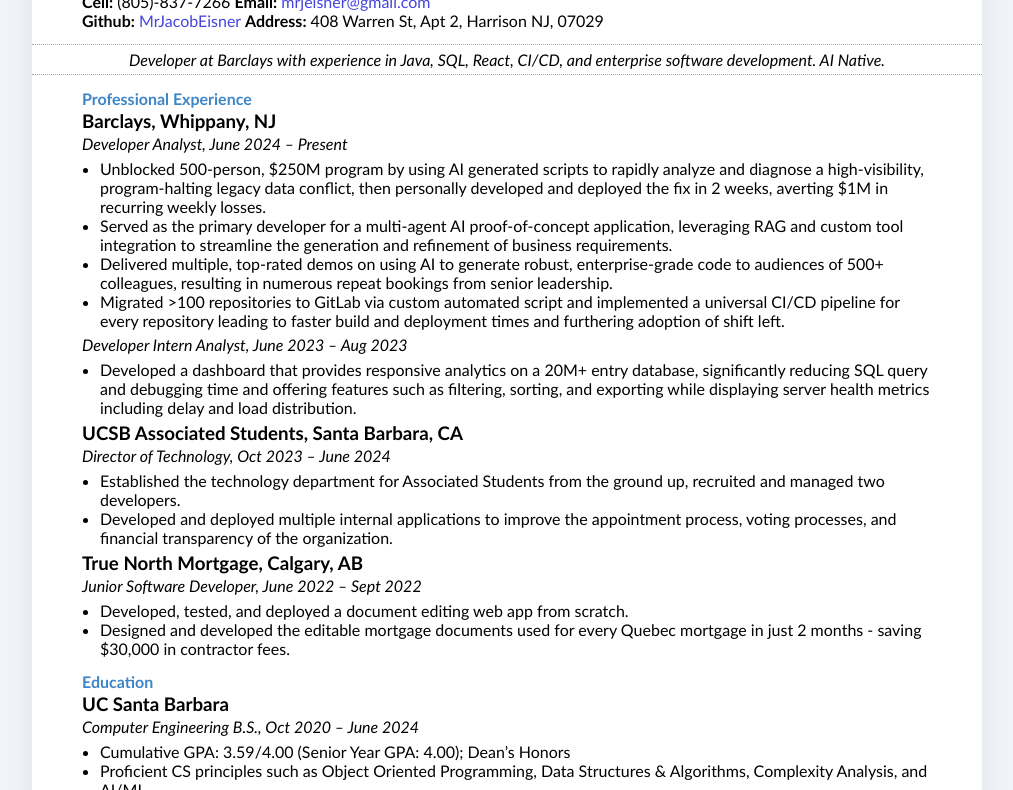
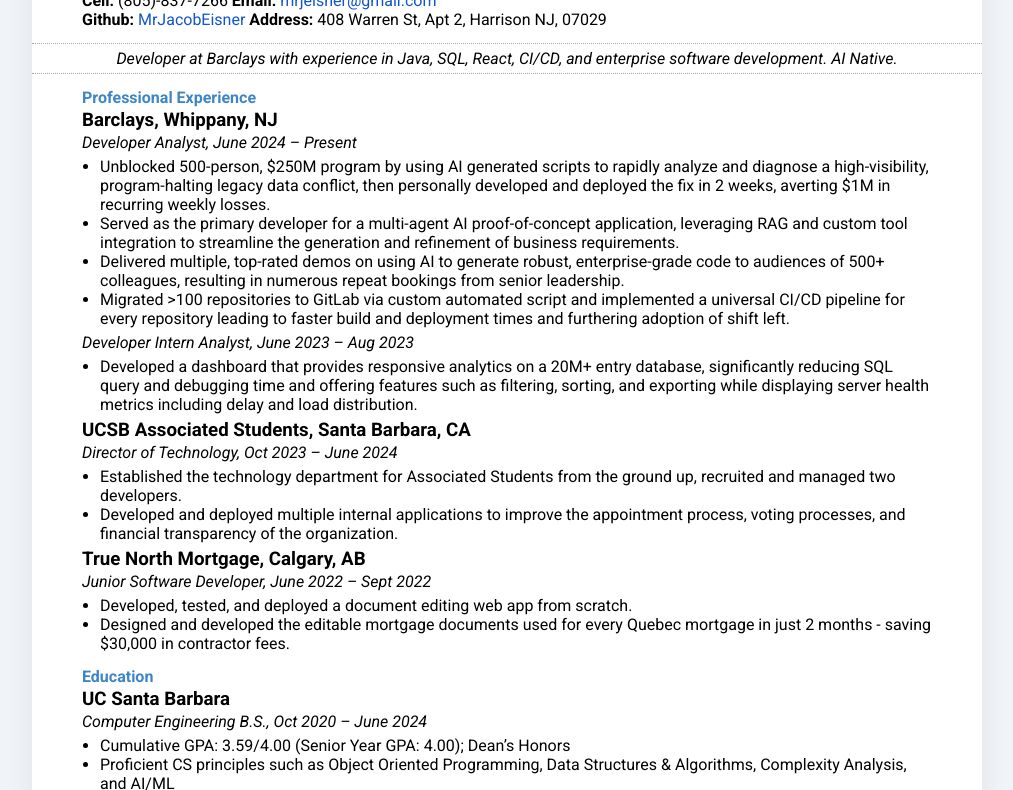
Before and after one commit to MrJacobEisner/resume, a plain HTML site: page index.html in a window 1280 px wide. Shown: the part 108-898 px from the top of the page, without its empty margins (133-1146 px from the left). Drawn offline with Linux system fonts and the light colour scheme.

Commit message:
Actual finishing touches

```diff
--- a/index.html
+++ b/index.html
@@ -7,7 +7,7 @@
     li,
     i,
     a {
-        font-family: "Trebuchet MS", sans-serif;
+        font-family: "Roboto", "Trebuchet MS", sans-serif;
         margin: 0px;
     }
     h1 {
@@ -22,7 +22,7 @@
         margin: 2px 0px;
     }
     a {
-        color: #4444dd;
+        color: #1155cc;
         text-decoration: none;
     }
     li {
@@ -66,6 +66,12 @@
         <meta charset="UTF-8" />
         <meta name="viewport" content="width=device-width, initial-scale=1.0" />
         <title>Jacob Eisner</title>
+        <link rel="preconnect" href="https://fonts.googleapis.com" />
+        <link rel="preconnect" href="https://fonts.gstatic.com" crossorigin />
+        <link
+            href="https://fonts.googleapis.com/css2?family=Roboto:ital,wght@0,400;0,700;1,400;1,700&display=swap"
+            rel="stylesheet"
+        />
     </head>
     <header>
         <h1>Jacob Eisner</h1>
```
